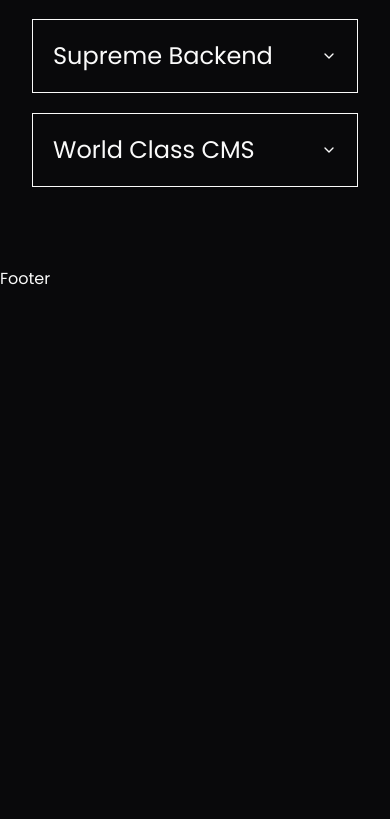
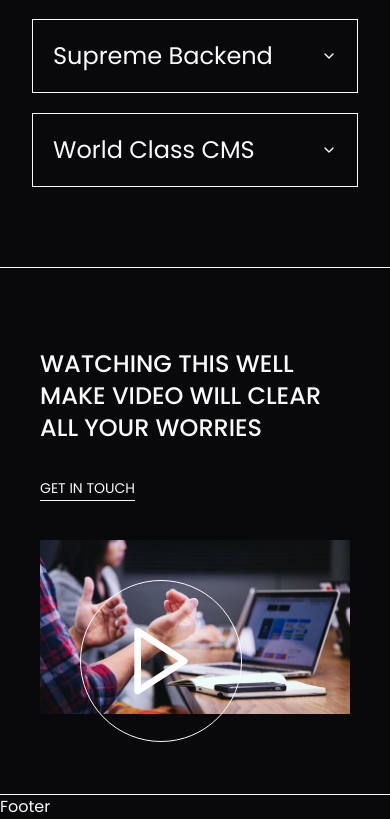
Before and after one commit to StepAsideLiL/effects, a Next.js app: page /home-pages/01 in a window 390 px wide. Shown: the part 6426-7245 px from the top of the page. Before the commit the page ends 6717 px from the top, so only its background shows below. Built offline with nearby package versions, Linux system fonts and the light colour scheme.

Commit message:
add: Inspiration Video section

```diff
--- a/app/(home-page-design)/home-pages/01/page.tsx
+++ b/app/(home-page-design)/home-pages/01/page.tsx
@@ -9,6 +9,7 @@ import {
   Globe,
   MoveUp,
   Network,
+  Play,
   TabletSmartphone,
   Triangle,
   User,
@@ -28,9 +29,17 @@ import {
   AccordionItem,
   AccordionTrigger,
 } from "./_parts/ui/accordion";
+import {
+  Dialog,
+  DialogContent,
+  DialogDescription,
+  DialogHeader,
+  DialogTitle,
+  DialogTrigger,
+} from "./_parts/ui/dialog";
 import Marquee from "react-fast-marquee";
 import { Button } from "@/components/ui/button";
-import { AwardSection } from "./_parts/client-comps";
+import { AwardSection, VideoPlayer } from "./_parts/client-comps";
 import Image from "next/image";
 
 export default function Page() {
@@ -522,6 +531,42 @@ export default function Page() {
         </section>
       </section>
       {/* Create Section End */}
+
+      {/* Inspiration Video */}
+      <section className="border-y border-y-foreground">
+        <section className="px-10 max-w-7xl mx-auto py-20 flex lg:flex-row flex-col gap-10">
+          <section className="w-full space-y-8">
+            <h1 className="lg:text-4xl text-2xl font-medium uppercase">
+              Watching This Well Make Video Will clear All Your Worries
+            </h1>
+            <AnimatedUnderline variant={"leftReverse"}>
+              <Link href={""} className="text-sm uppercase">
+                Get In Touch
+              </Link>
+            </AnimatedUnderline>
+          </section>
+
+          <section className="relative w-full">
+            <Dialog>
+              <DialogTrigger className="absolute z-30 top-10 left-10 border border-foreground p-10 rounded-full hover:scale-95 transition">
+                <Play className="size-20 text-white" />
+              </DialogTrigger>
+              <DialogContent className="p-10 max-w-3xl w-fit mx-auto">
+                <VideoPlayer />
+              </DialogContent>
+            </Dialog>
+
+            <Image
+              src={"/images/banner-2.jpg"}
+              alt="image"
+              width={1000}
+              height={1000}
+              className="lg:absolute relative aspect-video object-cover"
+            />
+          </section>
+        </section>
+      </section>
+      {/* Inspiration Video End */}
     </main>
   );
 }
```
